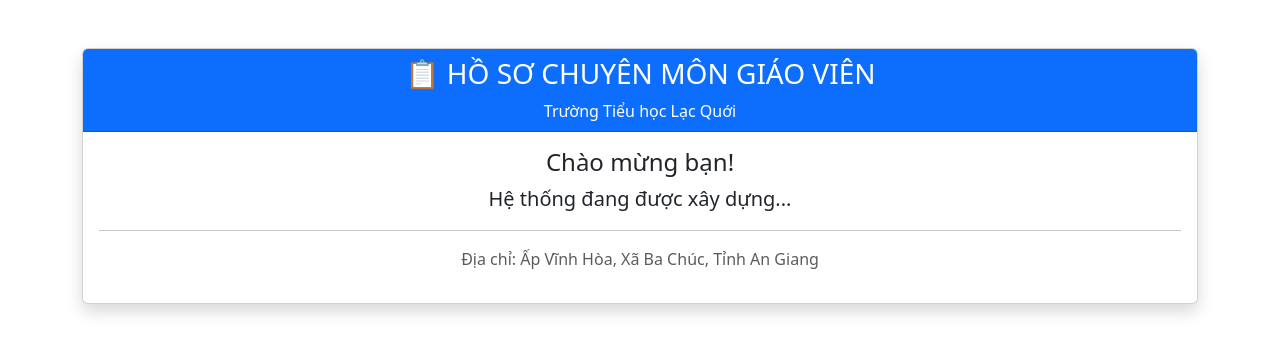
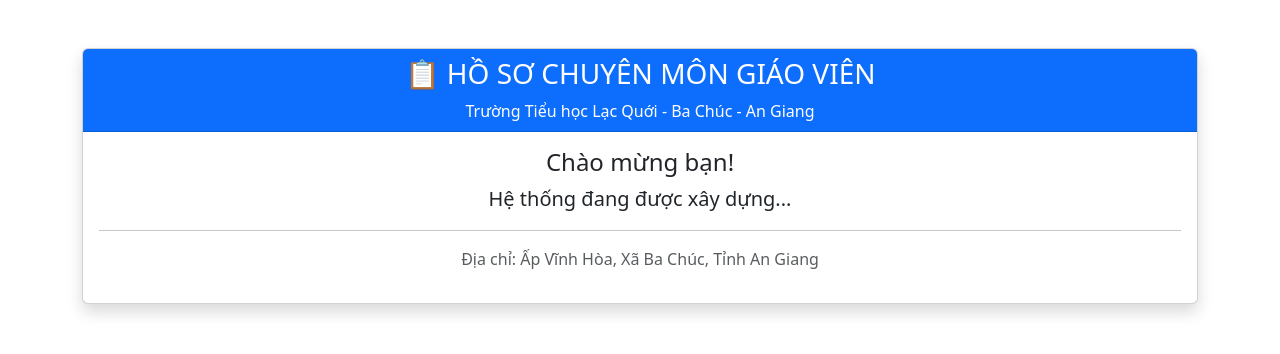
Before and after one commit to tieuhoclacquoi/tieuhoclacquoi, a website: page public/index.html in a window 1280 px wide. Drawn offline with nearby package versions, Linux system fonts and the light colour scheme.

Commit message:
Update index.html

```diff
--- a/public/index.html
+++ b/public/index.html
@@ -11,7 +11,7 @@
     <div class="card shadow">
       <div class="card-header bg-primary text-white text-center">
         <h3>📋 HỒ SƠ CHUYÊN MÔN GIÁO VIÊN</h3>
-        <p class="mb-0">Trường Tiểu học Lạc Quới</p>
+        <p class="mb-0">Trường Tiểu học Lạc Quới - Ba Chúc - An Giang</p>
       </div>
       <div class="card-body text-center">
         <h4>Chào mừng bạn!</h4>
```
